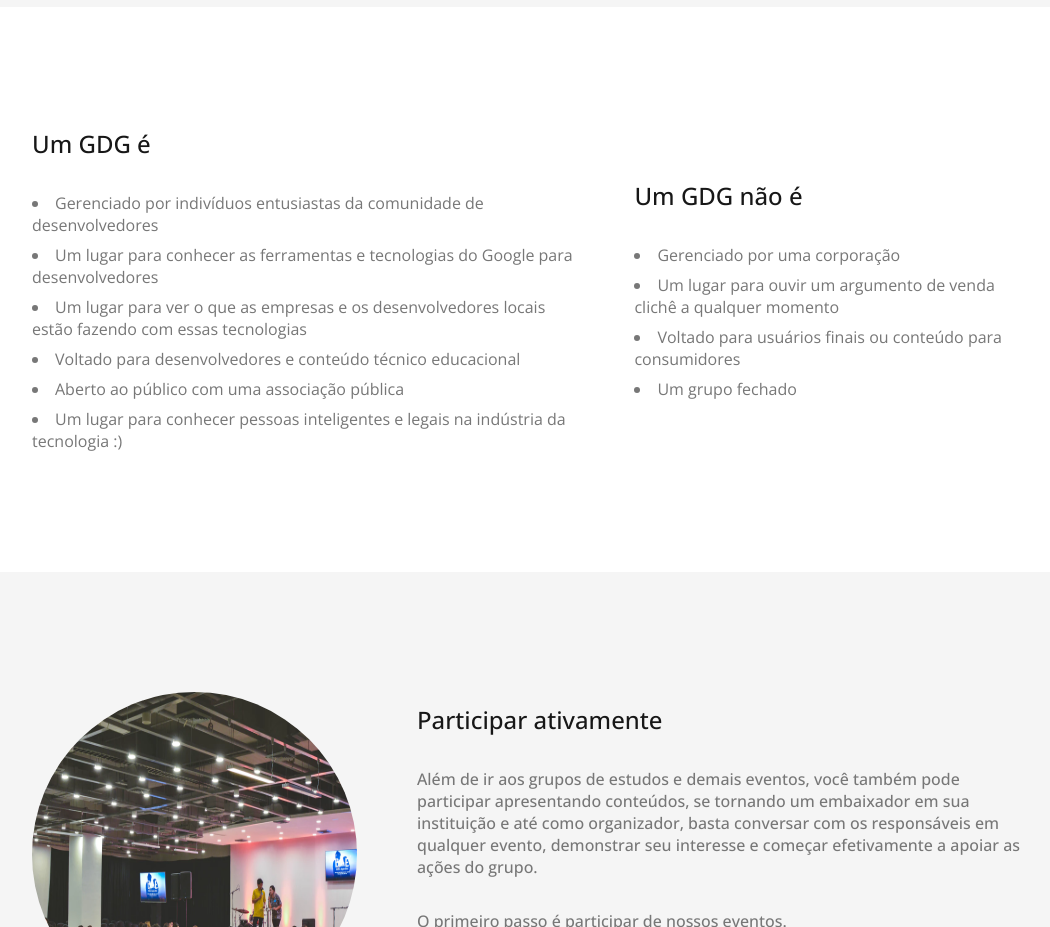
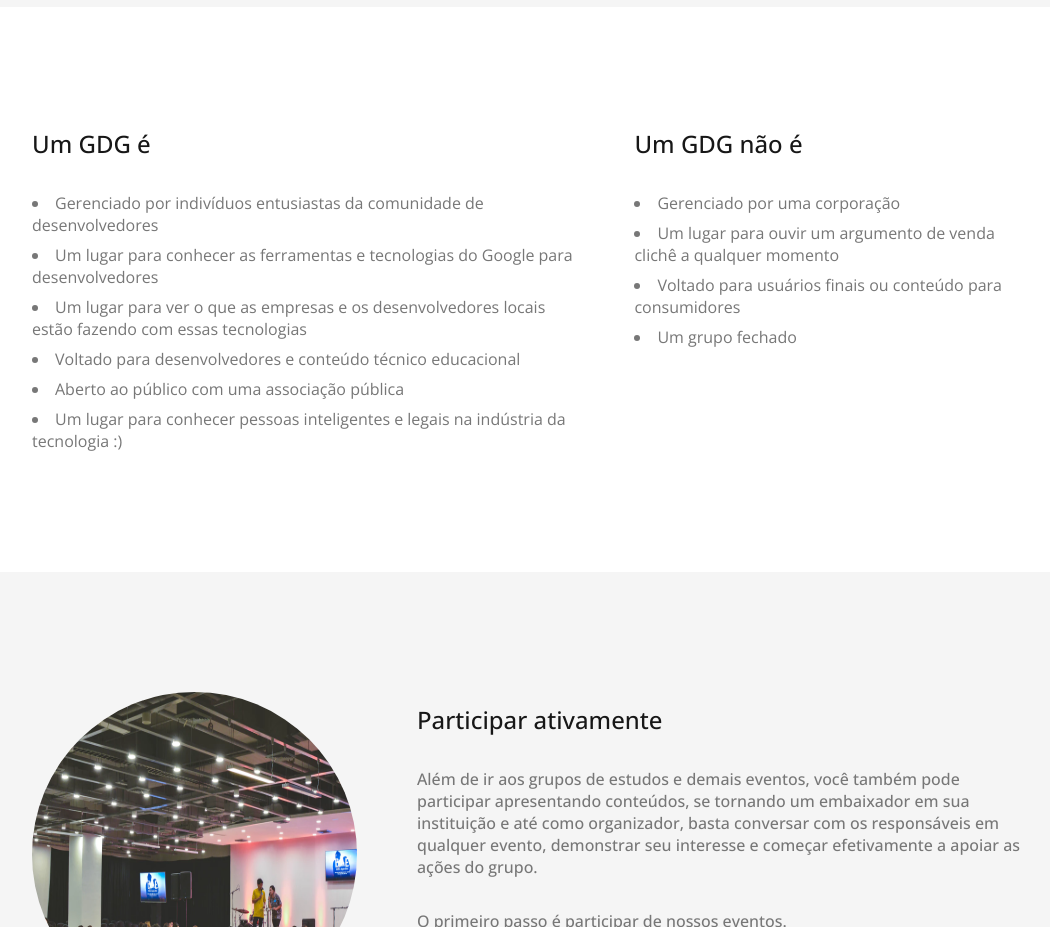
Before and after one commit to gdgjf/gdgjf.github.io, a Next.js app: page / in a window 1280 px wide. Shown: the part 1780-2707 px from the top of the page, without its empty margins (112-1162 px from the left). Built offline with nearby package versions, Linux system fonts and the light colour scheme.

Commit message:
fix: vertical alignment of what a gdg is section

```diff
--- a/app/page.module.css
+++ b/app/page.module.css
@@ -21,6 +21,10 @@
     flex-direction: column;
     justify-content: center;
     gap: 32px;
+}
+
+.topAligned {
+    justify-content: flex-start;
 }
 
 .image {
--- a/app/page.tsx
+++ b/app/page.tsx
@@ -99,7 +99,7 @@ export default function Home() {
         </div>
       </Section>
       <Section>
-        <div className={styles.sectionColumn}>
+        <div className={`${styles.sectionColumn} ${styles.topAligned}`}>
           <h2>Um GDG é</h2>
           <ul>
             <li>
@@ -122,7 +122,7 @@ export default function Home() {
             </li>
           </ul>
         </div>
-        <div className={styles.sectionColumn}>
+        <div className={`${styles.sectionColumn} ${styles.topAligned}`}>
           <h2>Um GDG não é</h2>
           <ul>
             <li>Gerenciado por uma corporação</li>
```
